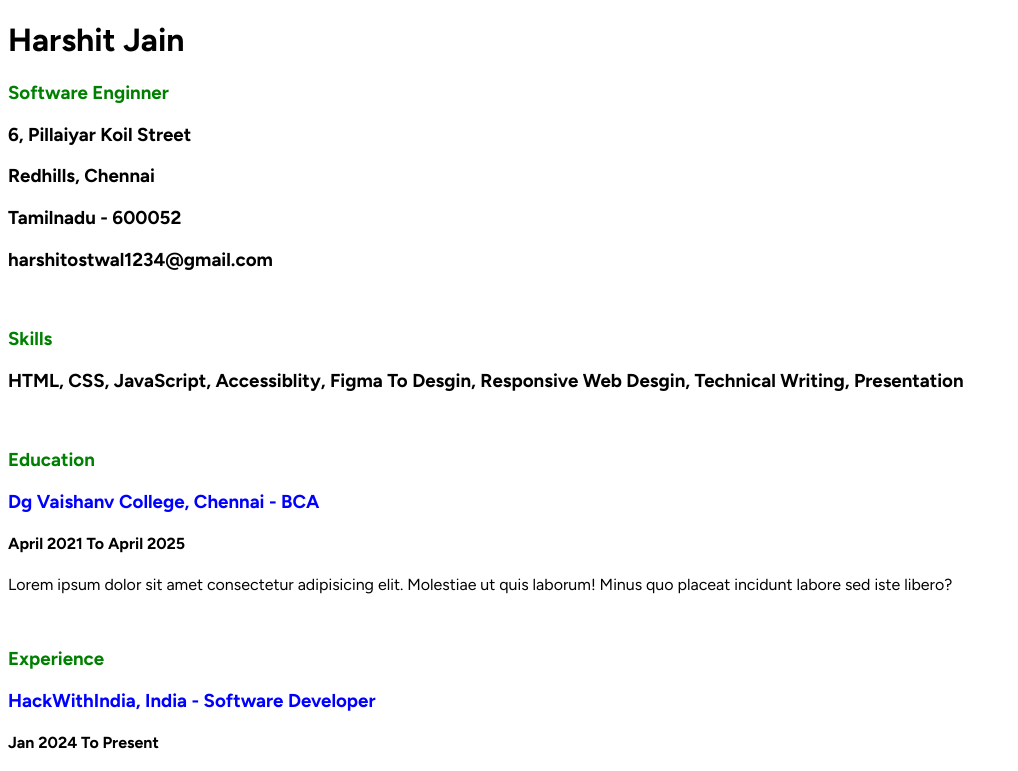
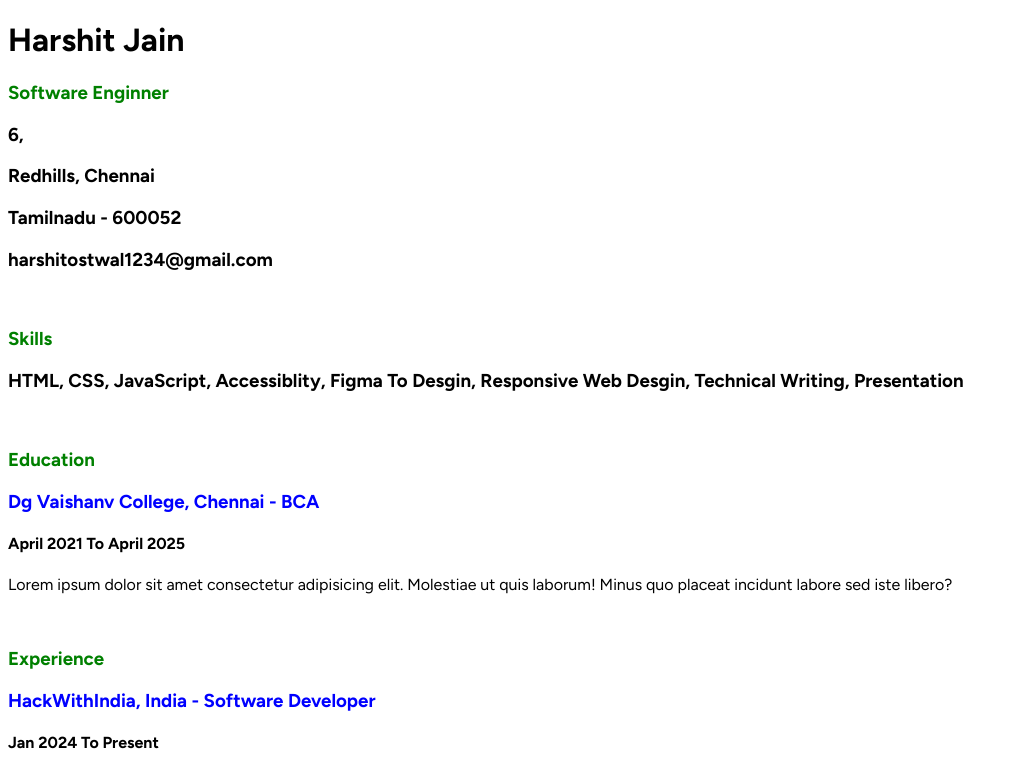
Before and after one commit to harshit-ostwal/123, a plain HTML site: page Resume2/index.html in a window 1280 px wide. Shown: the top 771 px of the page, without its empty margins (0-1018 px from the left). Drawn offline with Linux system fonts and the light colour scheme.

Commit message:
Update HTML

```diff
--- a/Resume2/index.html
+++ b/Resume2/index.html
@@ -20,7 +20,7 @@
 <body>
     <h1>Harshit Jain</h1>
     <h3 style="color:green">Software Enginner</h3>
-    <h3>6, Pillaiyar Koil Street</h3>
+    <h3>6, </h3>
     <h3>Redhills, Chennai</h3>
     <h3>Tamilnadu - 600052</h3>
     <h3>harshitostwal1234@gmail.com</h3>
```
